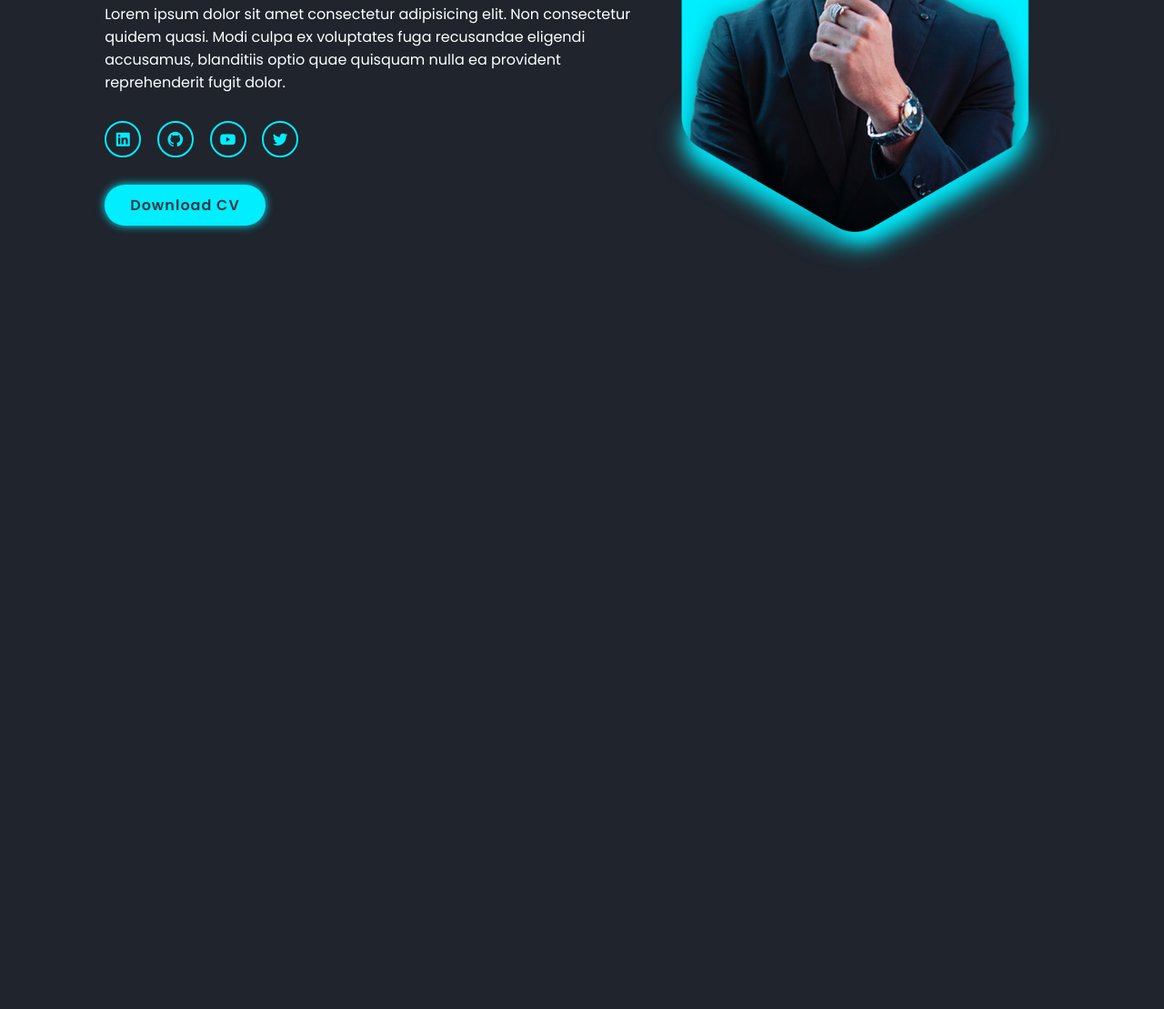
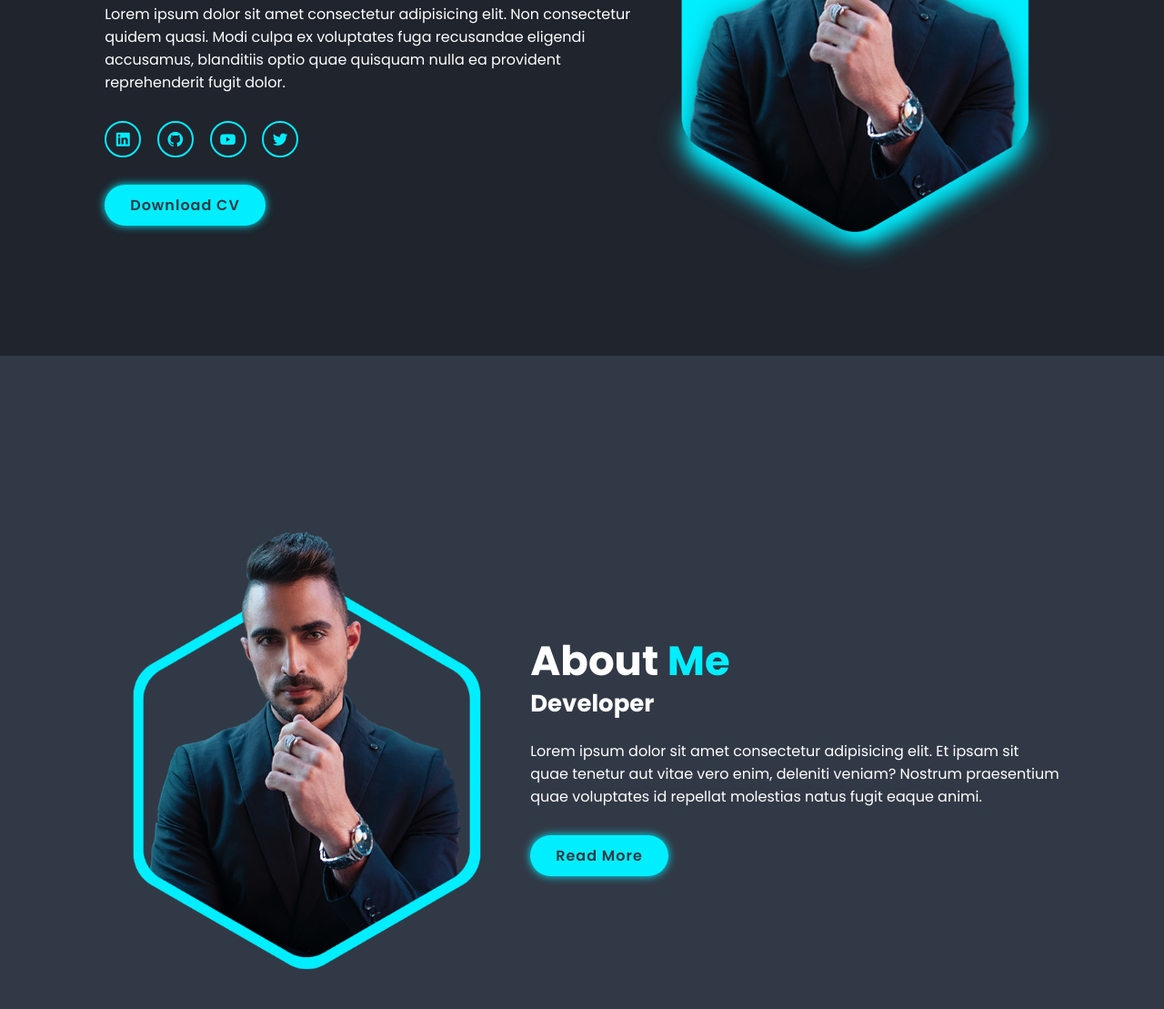
Before and after one commit to Alt-Anthony/firstWebTest, a plain HTML site: page index.html in a window 1280 px wide. Shown: the part 409-1518 px from the top of the page at 91% size. Before the commit the page ends 800 px from the top, so only its background shows below. Drawn offline with nearby package versions, Linux system fonts and the light colour scheme.

Commit message:
added about section

```diff
--- a/css/style.css
+++ b/css/style.css
@@ -141,3 +141,34 @@ span {
 .btn:hover {
    box-shadow: none;
 }
+
+.about {
+   display: flex;
+   justify-content: center;
+   align-items: center;
+   gap: 2rem;
+   background: var(--second-bg-color);
+}
+
+.about-img img {
+   width: 35vw;
+}
+
+.heading {
+   text-align: center;
+   font-size: 4.5rem;
+}
+
+.about-content h2 {
+   text-align: left;
+   line-height: 1.2;
+}
+
+.about-content h3 {
+font-size: 2.6rem;
+}
+
+.about-content p {
+   font-size: 1.6rem;
+   margin: 2rem 0 3rem;
+}
--- a/index.html
+++ b/index.html
@@ -39,10 +39,10 @@
             voluptates fuga recusandae eligendi accusamus, blanditiis optio quae quisquam nulla ea provident
             reprehenderit fugit dolor.</p>
          <div class="social-media">
-            <a href=""><i class='bx bxl-linkedin-square' ></i></a>
+            <a href=""><i class='bx bxl-linkedin-square'></i></a>
             <a href=""><i class='bx bxl-github'></i></a>
-            <a href=""><i class='bx bxl-youtube' ></i></a>
-            <a href=""><i class='bx bxl-twitter' ></i></a>
+            <a href=""><i class='bx bxl-youtube'></i></a>
+            <a href=""><i class='bx bxl-twitter'></i></a>
          </div>
          <a href="#" class="btn">Download CV</a>
       </div>
@@ -52,6 +52,21 @@
       </div>
    </section>
 
+   <!-- about section design -->
+   <section class="about" id="about">
+      <div class="about-img">
+         <img src="images/about.png" alt="">
+      </div>
+
+      <div class="about-content">
+         <h2 class="heading">About <span>Me</span></h2>
+         <h3>Developer</h3>
+         <p>Lorem ipsum dolor sit amet consectetur adipisicing elit. Et ipsam sit quae tenetur aut vitae vero enim,
+            deleniti veniam? Nostrum praesentium quae voluptates id repellat molestias natus fugit eaque animi.</p>
+         <a href="#" class="btn">Read More</a>
+      </div>
+   </section>
+
 </body>
 
 </html>
```
